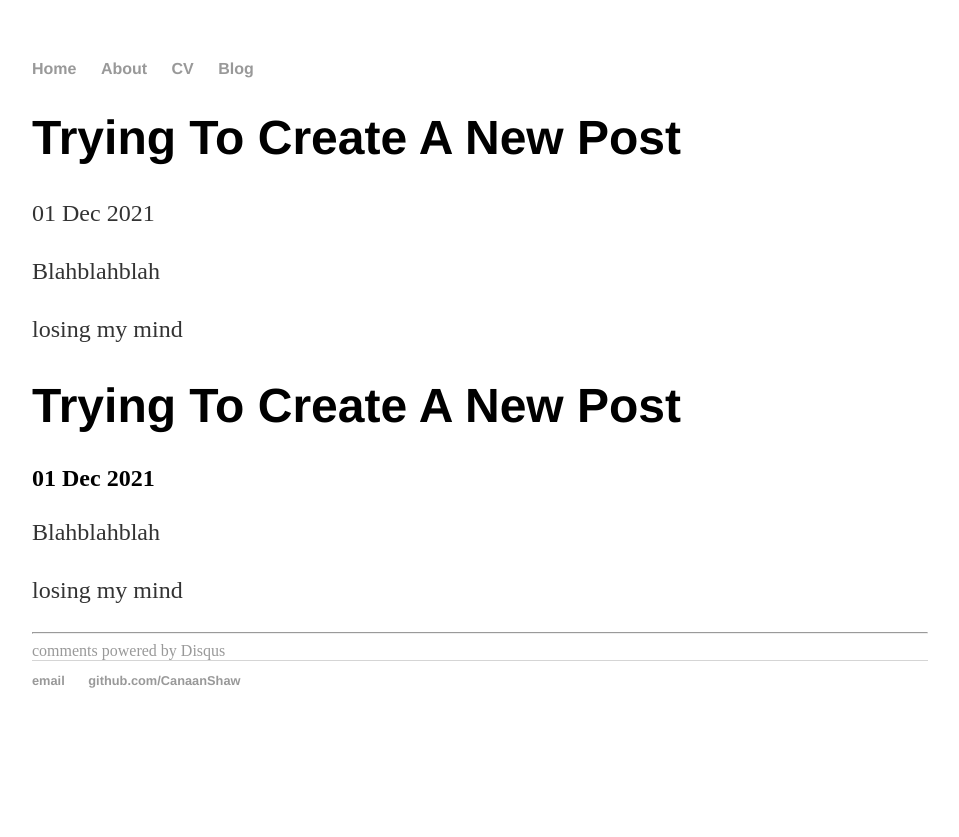
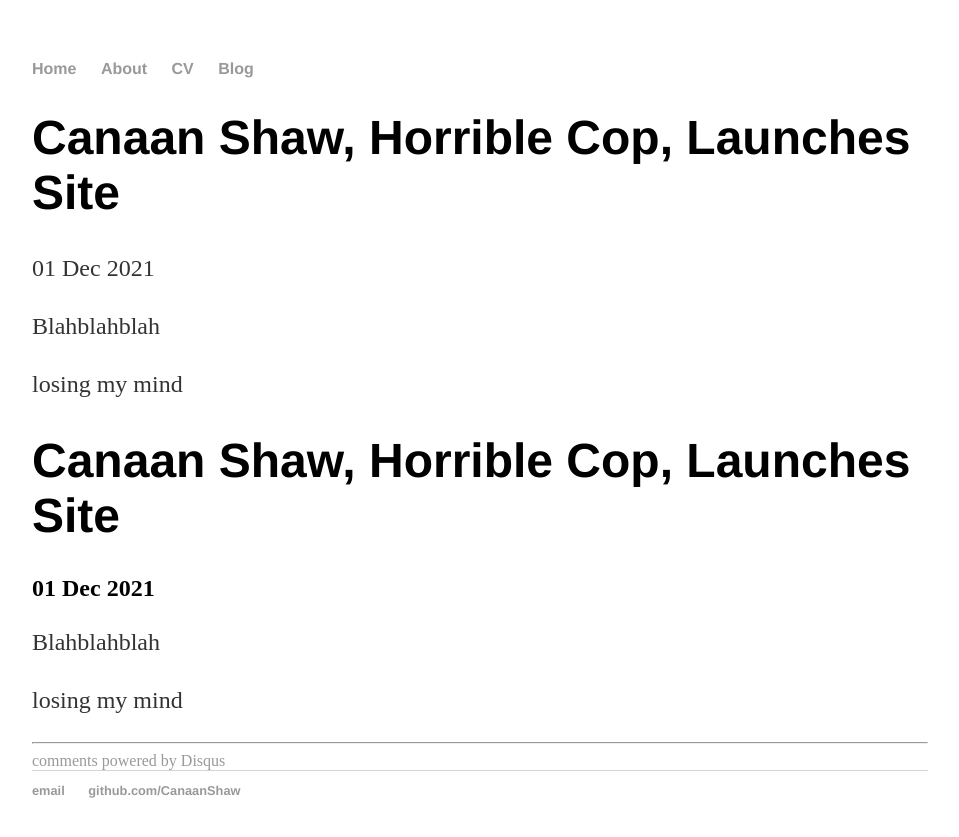
Before and after one commit to CanaanShaw/CanaanShaw, a Jekyll site: the page built from _posts/2021-12-01-Trying-to-Create-a-new-post.md, in a window 1280 px wide. Shown: the top 837 px of the page, without its empty margins (160-1119 px from the left). Built offline with Jekyll 4.4.1, drawn with Linux system fonts in a browser that asks for light colours; our own code applies the rules of GitHub Pages for plain Markdown files; comment, search, counter and statistics services are not loaded.

Commit message:
Update 2021-12-01-Trying-to-Create-a-new-post.md

```diff
--- a/_posts/2021-12-01-Trying-to-Create-a-new-post.md
+++ b/_posts/2021-12-01-Trying-to-Create-a-new-post.md
@@ -1,3 +1,8 @@
+---
+layout: post
+title: "Canaan Shaw, Horrible Cop, Launches Site"
+date: 2021-12-01
+---
 Blahblahblah
 
 losing my mind
```
